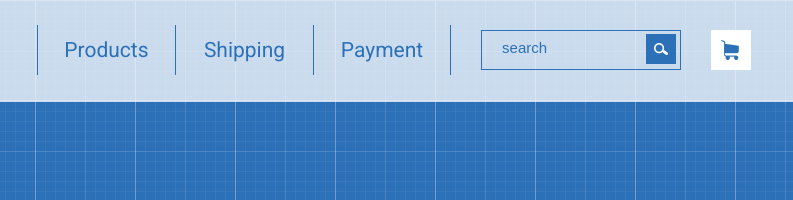
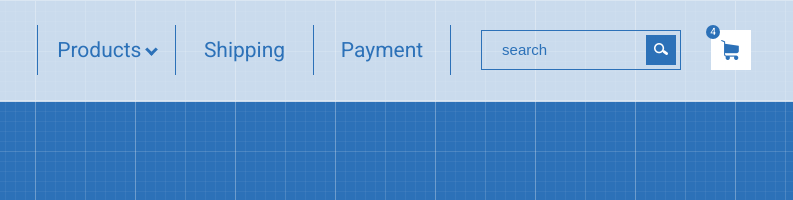
Before and after one commit to yurich30/yurich30.github.io, a plain HTML site: page index.html in a window 1280 px wide. Shown: the top 200 px of the page, 465-1258 px from the left. Drawn offline with Linux system fonts and the light colour scheme.

Commit message:
rename images fixed background images in header's elements fixed menu

```diff
--- a/index.html
+++ b/index.html
@@ -15,7 +15,7 @@
                 <div class="col-md-3">
                     <div class="logo">
                         <a href="">
-                            <img src="images/icon (3).png" alt="Logo">
+                            <img src="images/logo.png" alt="Logo">
                         </a>
                     </div>
                 </div>
@@ -25,8 +25,8 @@
                             <li>
                                 <a href="">Home</a>
                             </li>
-                            <li>
-                                <a href="">Products</a>
+                            <li class="dropdown">
+                                <a href="" class="prod">Products <i class="down"></i></a>
                                 <ul class="submenu">
                                     <li><a href="">Monitors</a></li>
                                     <li><a href="">TV-Boxes</a></li>
@@ -48,15 +48,13 @@
                             <input type="search" name="search" id="" placeholder="search">
                         </div>
                         <div>
-                            <button>
-                                <img src="images/icon (4).png" alt="">
-                            </button>
+                            <button><div class="imgsearch"></div></button>
                         </div>
                     </div>
                     <div class="cart">
-                        <a href="http://">
-                            <img src="images/icon (1).png" alt="Bin">
-                        </a>
+                        <div class="imgcart">
+                            <div class="cartcounter">4</div>
+                        </div>
                     </div>
                 </div>
             </div>
--- a/style.css
+++ b/style.css
@@ -71,7 +71,6 @@ body {
     color: white;
 }
 nav li:hover > .submenu {
-    transform: rotateX(0deg);
     visibility: visible;
     opacity: 1;
 }
@@ -90,30 +89,64 @@ nav li:hover > .submenu {
     border: none;
     padding-left: 20px;
     width: 164px;
+    height: 38px;
 }
 .search div button {
     background-color: #2c71b8;
     border: none;
     height: 30px;
     width: 30px;
-    line-height: 28px;
+    margin-top: 4px;
+    position: relative;
 }
-.search div button img {
-    vertical-align: middle;
+.imgsearch {
+    width: 14px;
+    height:14px;
+    background-image: url(images/search.png);
+    background-repeat: no-repeat;
+    position: absolute;
+    top: 8px;
+    left: 8px;
 }
 .cart {
     background-color: white;
     width: 40px;
     height: 40px;
     margin-top: 5px;
+    position: relative;
 }
-.cart a {
+.imgcart {
     width: 20px;
     height: 20px;
+    position: absolute;
+    top:10px;
+    left:10px;
+    background-image: url(images/cart.png);
+    background-repeat: no-repeat;
 }
-.cart a img {
-    margin: 10px;
-    margin-bottom: -10px;
+.cartcounter {
+    width: 14px;
+    height: 14px;
+    position: absolute;
+    top: -15px;
+    left: -15px;
+    border-radius: 100%;
+    background-color: #2c71b8;
+    color: white;
+    font-size: 10px;
+    text-align: center;
+    line-height: 14px;
+}
+i {
+    border: solid #2c71b8;
+    border-width: 0 3px 3px 0;
+    display: inline-block;
+    padding: 3px;
+    margin-bottom: 3px;
+  }
+.down {
+    transform: rotate(45deg);
+    -webkit-transform: rotate(45deg);
 }
 .col-md-3 div {
     float: left;
@@ -122,3 +155,14 @@ nav li:hover > .submenu {
     color: #2c71b8;
     font-size: 15px;
 }
+.dropdown:hover a  {
+    background-color: #2c71b8;
+    color: white;
+}
+.dropdown:hover i {
+    border: solid white;
+    border-width: 0 3px 3px 0;
+    display: inline-block;
+    padding: 3px;
+    margin-bottom: 3px;
+}
```
Also changed, not shown: images/cart.png (renamed from images/icon (1).png), images/icon (2).png (deleted), images/logo.png (renamed from images/icon (3).png), images/search.png (renamed from images/icon (4).png).
